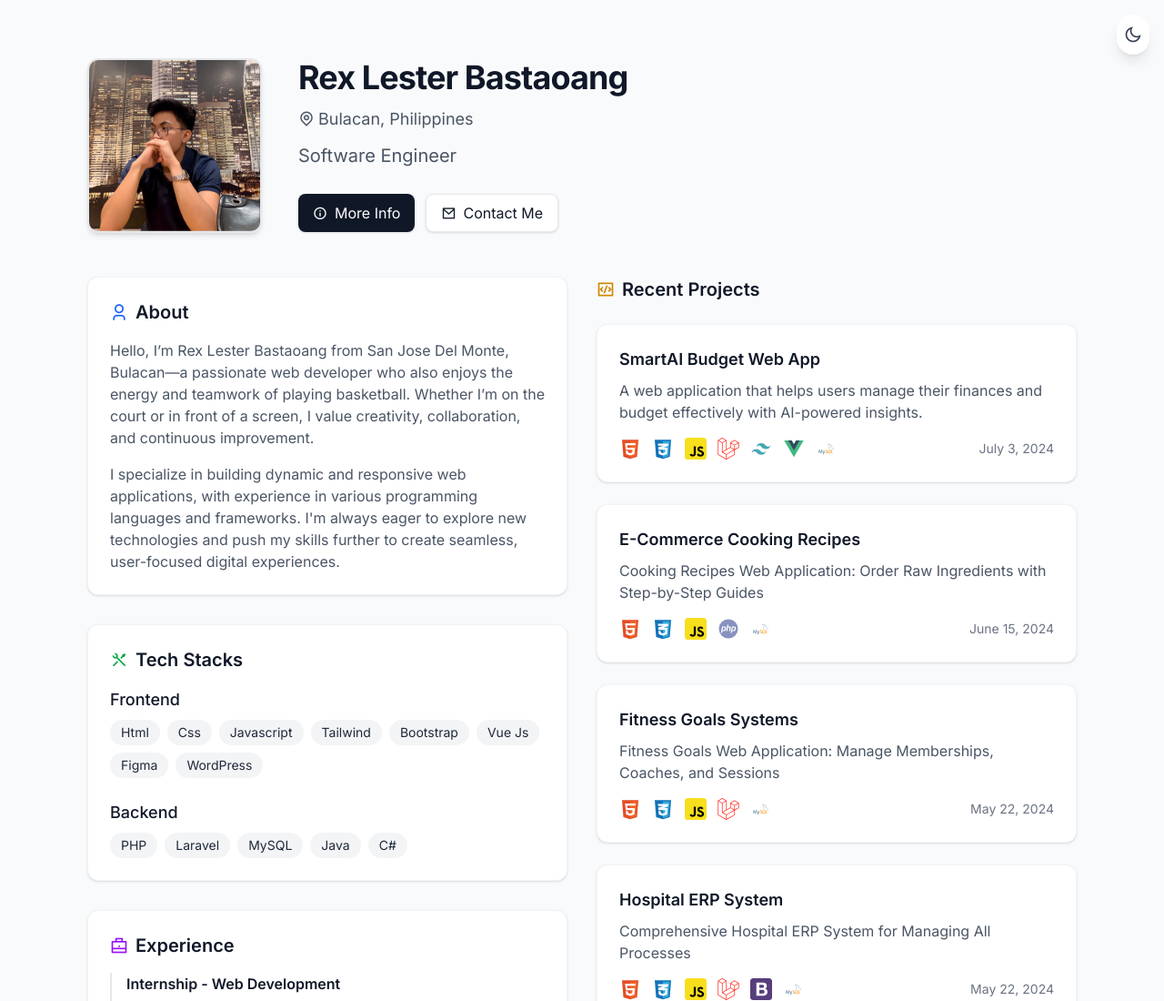
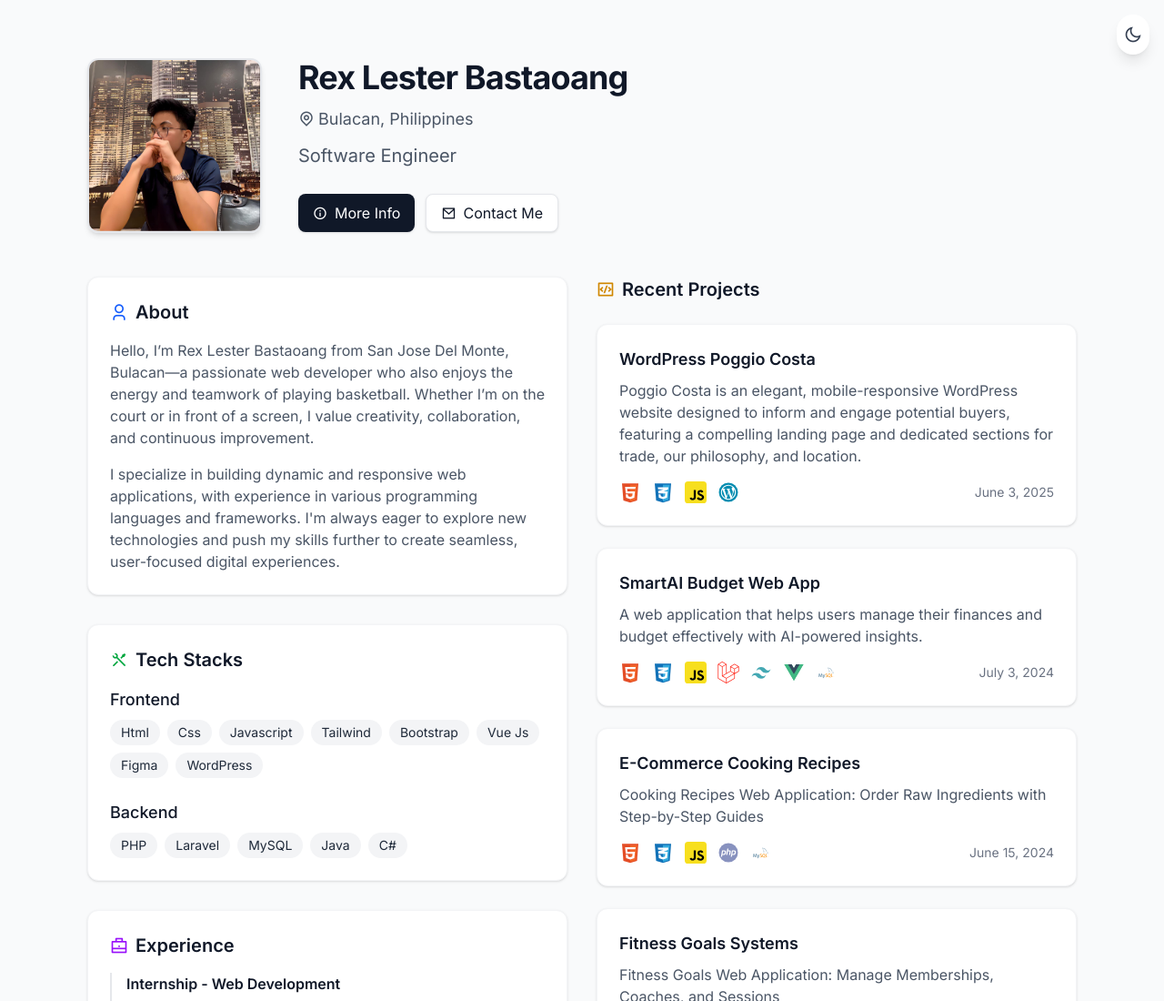
Before and after one commit to rxlester2315/MainPorfolio, a plain HTML site: page index.html in a window 1280 px wide. Shown: the top 1100 px of the page at 91% size. Drawn offline with nearby package versions, Linux system fonts and the light colour scheme.

Commit message:
Update index.html

```diff
--- a/index.html
+++ b/index.html
@@ -405,6 +405,63 @@
             </div>
 
             <div class="space-y-6">
+
+               <div
+                :class="darkMode ? 'bg-gray-800 border-gray-700 hover:border-gray-600' : 'bg-white border-gray-100 hover:border-gray-300'"
+                class="rounded-xl p-6 border shadow-sm transition-all duration-300 card-hover"
+              >
+                <a
+                  href="https://poggiocosta.com/"
+                  target="_blank"
+                  class="font-semibold text-lg"
+                  >WordPress Poggio Costa</a
+                >
+                <p
+                  :class="darkMode ? 'text-gray-300' : 'text-gray-600'"
+                  class="mt-2"
+                >
+                 Poggio Costa is an elegant, mobile-responsive
+                  WordPress website designed to inform and engage potential buyers,
+                  featuring a compelling landing page and dedicated
+                  sections for trade, our philosophy, and location.
+                </p>
+
+                <div class="flex justify-between items-center mt-4">
+                  <div class="flex gap-3">
+                    <img
+                      src="html-5-svgrepo-com.svg"
+                      class="w-6 h-6"
+                      alt="HTML"
+                    />
+                    <img
+                      src="css-3-svgrepo-com.svg"
+                      class="w-6 h-6"
+                      alt="CSS"
+                    />
+                    <img
+                      src="javascript-svgrepo-com.svg"
+                      class="w-6 h-6"
+                      alt="JavaScript"
+                    />
+                    <img
+                      src="wordpress-svgrepo-com.svg"
+                      class="w-6 h-6"
+                      alt="WordPress"
+                    />
+
+
+
+                  </div>
+                  <p
+                    :class="darkMode ? 'text-gray-400' : 'text-gray-500'"
+                    class="text-sm"
+                  >
+                    June 3, 2025
+                  </p>
+                </div>
+              </div>
+
+
               <div
                 :class="darkMode ? 'bg-gray-800 border-gray-700 hover:border-gray-600' : 'bg-white border-gray-100 hover:border-gray-300'"
                 class="rounded-xl p-6 border shadow-sm transition-all duration-300 card-hover"
```
